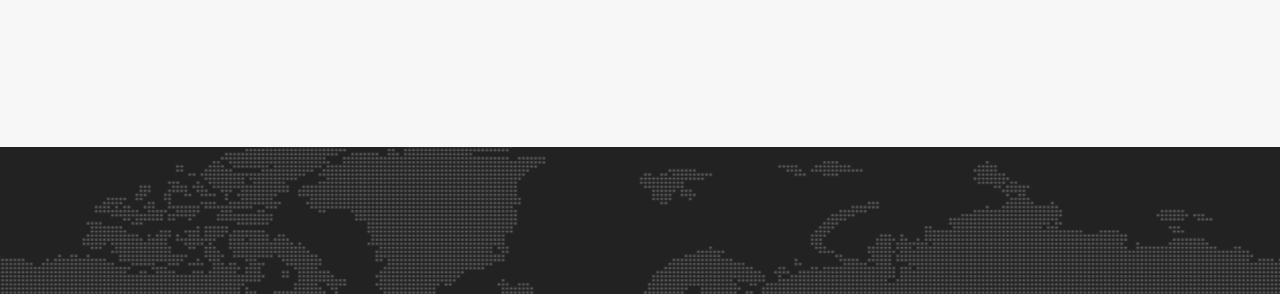
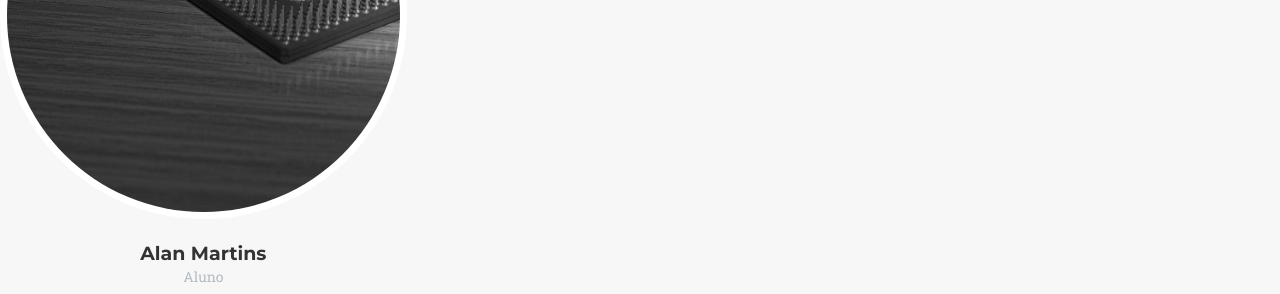
Before and after one commit to git-bootcamp/git-bootcamp.github.io, a plain HTML site: page index.html in a window 1280 px wide. Shown: the part 1824-2118 px from the top of the page. Drawn offline with Linux system fonts and the light colour scheme; a web font is replaced by a local one.

Commit message:
Corrige extensão da foto de Alan

```diff
--- a/index.html
+++ b/index.html
@@ -182,7 +182,7 @@
 
                 <div class="col-sm-4">
                     <div class="team-member">
-                        <img src="img/team/p1.png" class="img-responsive img-circle" alt="">
+                        <img src="img/team/p1.jpg" class="img-responsive img-circle" alt="">
                         <h4>Alan Martins</h4>
                         <p class="text-muted">Aluno</p>
                         <ul class="list-inline social-buttons">
```
